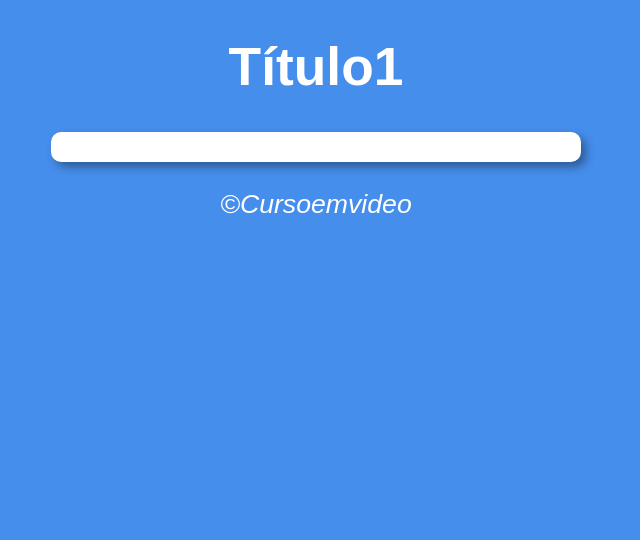
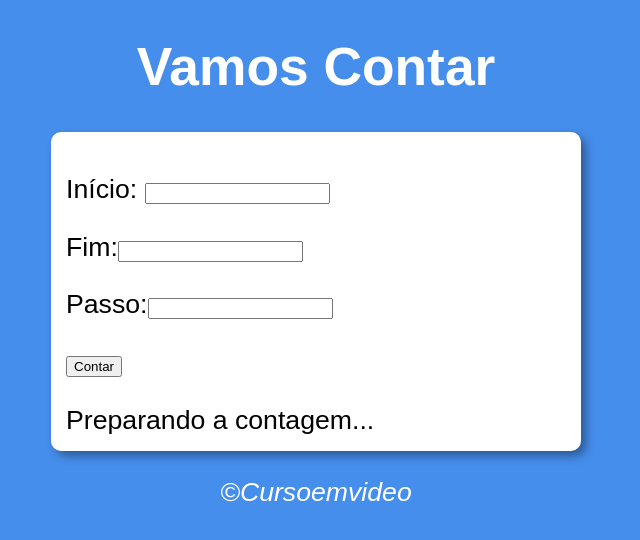
Before and after one commit to victor-gabryel/javascript, a plain HTML site: page aula014ex/ex016/modelo.html in a window 1280 px wide. Shown: the whole page, without its empty margins (324-964 px from the left). Drawn offline with Linux system fonts and the light colour scheme.

Commit message:
atualizado
aula014ex: ex016

```diff
--- a/aula014ex/ex016/modelo.html
+++ b/aula014ex/ex016/modelo.html
@@ -10,7 +10,7 @@
 
     <header>
 
-        <h1>Título1</h1>
+        <h1>Vamos Contar</h1>
 
     </header>
 
@@ -18,13 +18,21 @@
 
     <section>
 
-        <div>
+        <div id="dados">
+
+            <p>Início: <input type="number" name="inicio" id="txti"></p>
+
+            <p>Fim:<input type="number" name="fim" id="txtf"></p>
+
+            <p>Passo:<input type="number" name="passo" id="txtp"></p>
+
+            <p><input type="button" value="Contar" onclick="contar()"></p>
 
         </div>
 
 
-        <div>
-
+        <div id="res">
+            Preparando a contagem...
         </div>
 
     </section>
--- a/aula014ex/ex016/script.js
+++ b/aula014ex/ex016/script.js
@@ -1 +1,36 @@
-alert('Olá')
+function contar() {
+    let ini = document.getElementById('txti')
+    let fim = document.getElementById('txtf')
+    let passo = document.getElementById('txtp')
+    let res = document.getElementById('res')
+
+    if (ini.value.length == 0 || fim.value.length == 0 || passo.value.length == 0) {
+        res.innerHTML = (`Impossível contar!`)
+        window.alert('[ERRO] Faltam dados!')
+    } else {
+        res.innerHTML = 'Contando:'
+        let i = Number(ini.value)
+        let f = Number(fim.value)
+        let p = Number(passo.value)
+
+        if (p <= 0){
+            window.alert(`Passo inválido! Considerando PASSO1`)
+            p = 1
+        }
+
+        if (i < f){
+            // Contagem crescente
+            for(let c = i; c <= f; c += p) {
+                res.innerHTML += ` ${c} \u{1F449} `
+            }
+            res.innerHTML += `\u{1F3C1}`
+
+        } else {
+            for(let c = i; c >= f; c -= p) {
+                res.innerHTML += ` ${c} \u{1F449} `
+            }
+            res.innerHTML += `\u{1F3C1}`
+        }
+
+    }
+}
```
